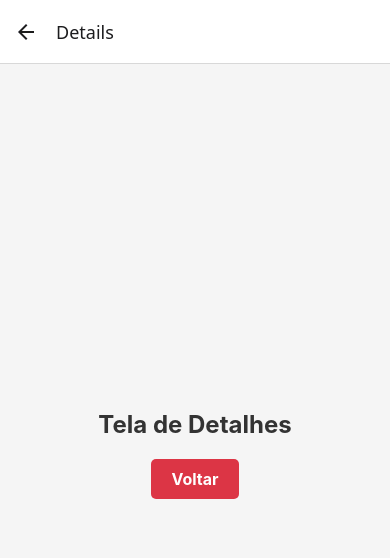
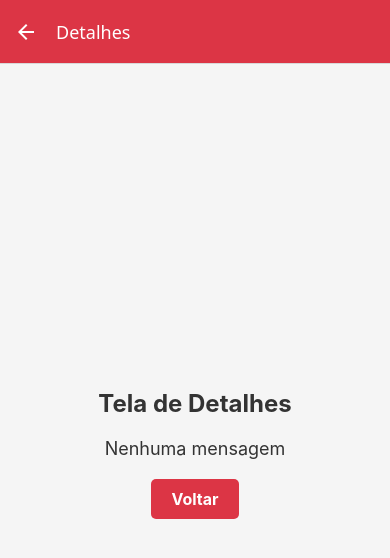
Before and after one commit to stellastachoviak/bomba-relogio, a React Native app: screen /Details in a window 390 px wide. Shown: the top 558 px of the page. Built offline with nearby package versions, Linux system fonts and the light colour scheme.

Commit message:
stackapp1
segundo do commit 16/06

```diff
--- a/App.tsx
+++ b/App.tsx
@@ -2,6 +2,7 @@ import { NavigationContainer } from "@react-navigation/native";
 import { createStackNavigator } from "@react-navigation/stack";
 import HomeScreen from "./screens/Homescreen";
 import DetailsScreen from "./screens/DetailsScreen";
+import ProfileScreen from "./screens/ProfileScreen";
 
 const Stack = createStackNavigator();
 
@@ -9,8 +10,17 @@ export default function App(){
   return(
     <NavigationContainer>
       <Stack.Navigator initialRouteName="Home">
-        <Stack.Screen name="Home" component={HomeScreen}/>
-        <Stack.Screen name="Details" component={DetailsScreen}/>
+        <Stack.Screen name="Home"
+        component={HomeScreen}
+        options={{title: 'Tela Principal',headerStyle:{backgroundColor:'#007bff'},
+      headerTintColor:'#fff'}}
+        />
+        <Stack.Screen name="Details"
+        component={DetailsScreen}
+        options={{title: 'Detalhes',headerStyle:{backgroundColor:'#dc3545'},
+      headerTintColor:'#fff'}}
+        />
+        <Stack.Screen name="Profile" component={ProfileScreen}/>
       </Stack.Navigator>
     </NavigationContainer>
   )
--- a/screens/DetailsScreen.tsx
+++ b/screens/DetailsScreen.tsx
@@ -1,9 +1,11 @@
 import { StyleSheet, View, Text, TouchableOpacity } from "react-native";
 
-export default function HomeScreen({ navigation}) {
+export default function DetailsScreen({ navigation,route}:any) {
+    const{mensagem}=route.params||{};
     return (
         <View style={styles.container}>
             <Text style={styles.title}>Tela de Detalhes</Text>
+            <Text style={styles.message}>{mensagem||'Nenhuma mensagem'}</Text>
             <TouchableOpacity
             style={styles.button}
             onPress={()=> navigation.goBack()}
@@ -39,4 +41,9 @@ const styles= StyleSheet.create({
         fontSize:16,
         fontWeight:'bold',
     },
+    message: {
+        fontSize:18,
+        color:'#333',
+        marginBottom:20,
+    },
 })
--- a/screens/HomeScreen.tsx
+++ b/screens/HomeScreen.tsx
@@ -1,14 +1,21 @@
 import { StyleSheet, View, Text, TouchableOpacity } from "react-native";
 
-export default function HomeScreen({ navigation}) {
+export default function HomeScreen({ navigation}:any) {
     return (
         <View style={styles.container}>
             <Text style={styles.title}>Tela inicial</Text>
             <TouchableOpacity
             style={styles.button}
-            onPress={()=> navigation.navigate('Details')}
+            onPress={()=> navigation.navigate('Details',{mensagem:'Olá do Home'})}
             >
              <Text style ={styles.buttonText}>Ir para Detalhes</Text>
+            </TouchableOpacity>
+
+            <TouchableOpacity
+            style={[styles.button,{backgroundColor:'#28a745'}]}
+            onPress={()=> navigation.navigate('Profile')}
+            >
+             <Text style ={styles.buttonText}>Ir para Perfil</Text>
             </TouchableOpacity>
         </View>
     )
--- a/screens/ProfileScreen.tsx
+++ b/screens/ProfileScreen.tsx
@@ -1,3 +1,20 @@
+import { StyleSheet, View, Text, TouchableOpacity } from "react-native";
+
+export default function ProfileScreen({ navigation }:any) {
+    return (
+        <View style={styles.container}>
+            <Text style={styles.title}>Tela de Perfil</Text>
+            <TouchableOpacity
+            style={styles.button}
+            onPress={()=> navigation.navigate('Home')}
+            >
+             <Text style ={styles.buttonText}>Voltar para Home</Text>
+            </TouchableOpacity>
+        </View>
+    )
+}
+
+
 const styles= StyleSheet.create({
     container:{
         backgroundColor:'#f5f5f5',
```
